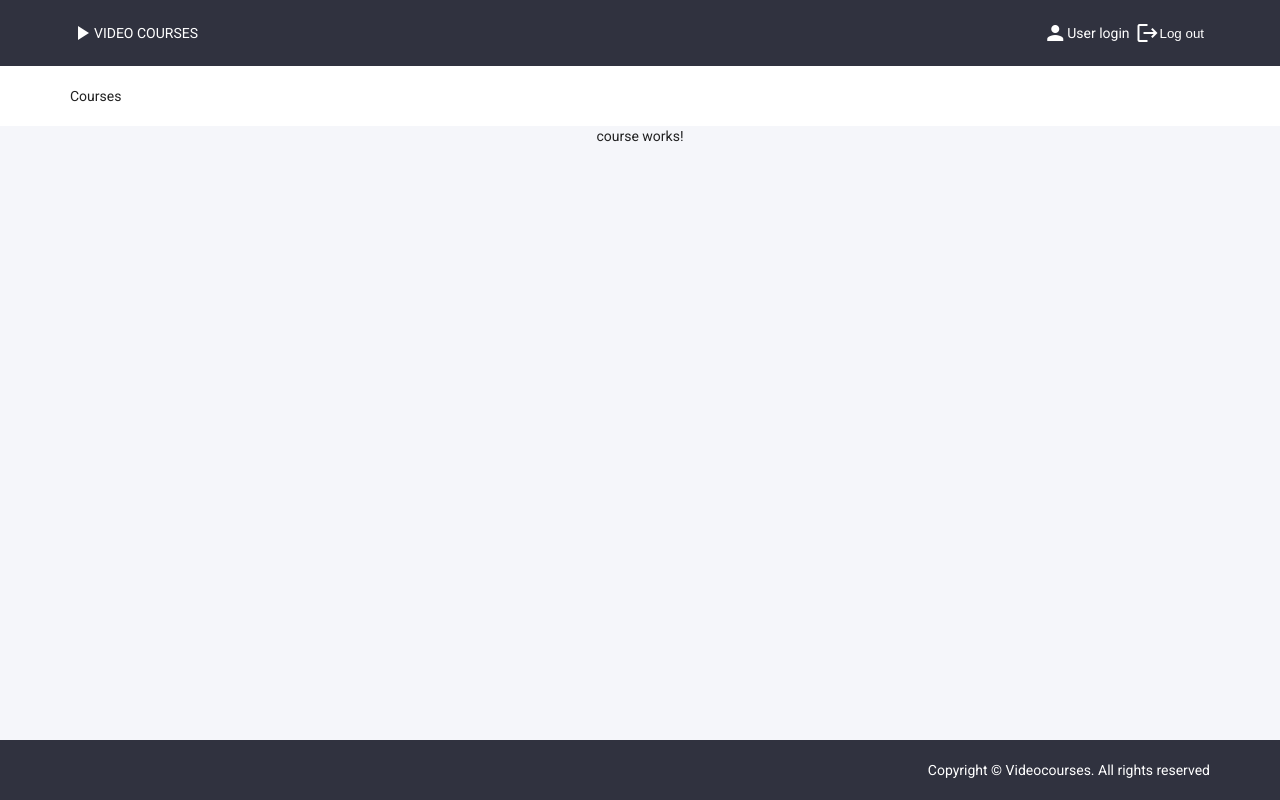
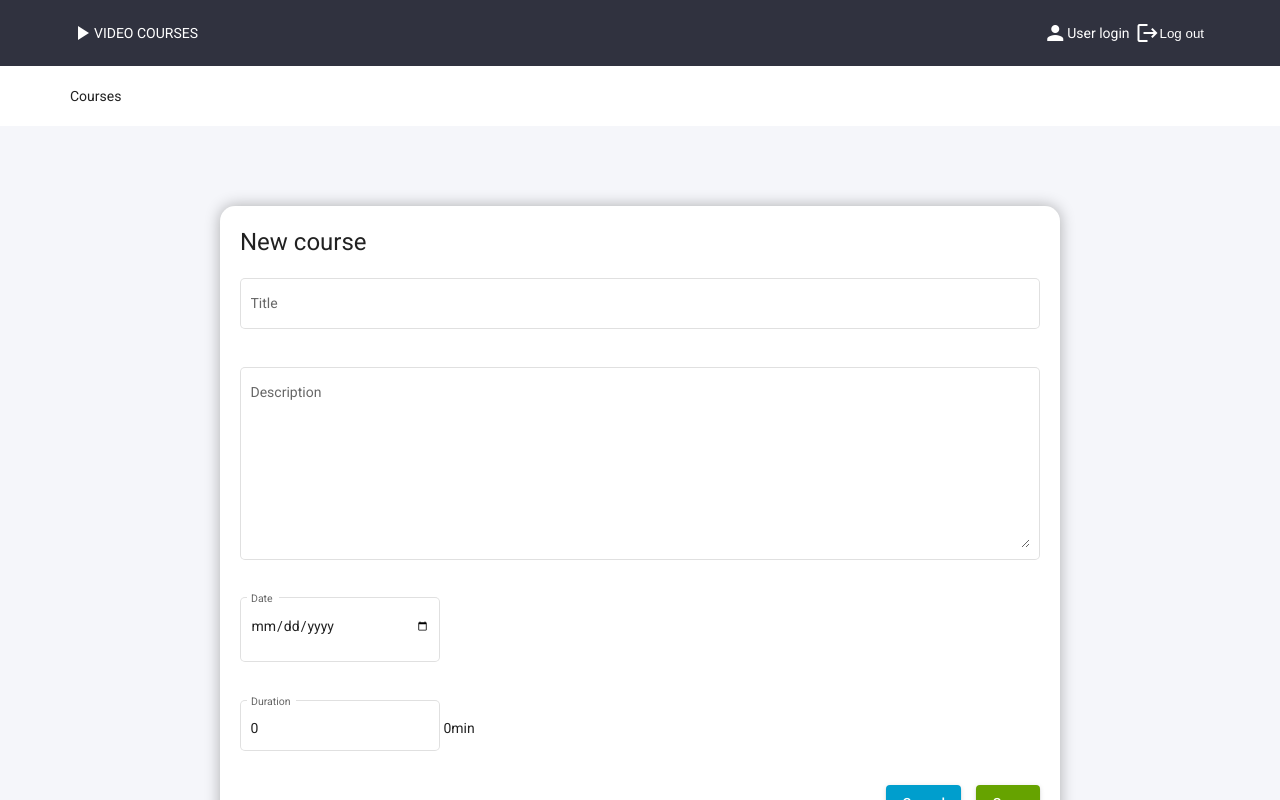
Before and after one commit to SlavikSurminskiy/courses-angular-app, an Angular app: page /courses/new in a window 1280 px wide. Built offline with nearby package versions, Linux system fonts and the light colour scheme.

Commit message:
hw-6/add page for creating course

```diff
--- a/src/app/app-routing.module.ts
+++ b/src/app/app-routing.module.ts
@@ -4,11 +4,13 @@ import { RouterModule, Routes } from '@angular/router';
 import { LoginComponent } from './components/login/login.component';
 import { CourseComponent } from './components/course/course.component';
 import { CoursesComponent } from './components/courses/courses.component';
+import { AddCourseComponent } from './components/add-course/add-course.component';
 
 const routes: Routes = [
   { path: '', redirectTo: 'courses', pathMatch: 'full' },
   { path: 'login', component: LoginComponent },
   { path: 'courses', component: CoursesComponent },
+  { path: 'courses/new', component: AddCourseComponent },
   { path: 'courses/:courseId', component: CourseComponent },
 ];
 
--- a/src/app/app.module.ts
+++ b/src/app/app.module.ts
@@ -12,6 +12,7 @@ import { FooterComponent } from './components/footer/footer.component';
 import { HeaderComponent } from './components/header/header.component';
 import { CourseComponent } from './components/course/course.component';
 import { CoursesComponent } from './components/courses/courses.component';
+import { AddCourseComponent } from './components/add-course/add-course.component';
 import { CourseCardComponent } from './components/course-card/course-card.component';
 import { CourseFormComponent } from './components/course-form/course-form.component';
 import { BreadcrumbsComponent } from './components/breadcrumbs/breadcrumbs.component';
@@ -41,6 +42,7 @@ import { BrowserAnimationsModule } from '@angular/platform-browser/animations';
     HeaderComponent,
     CourseComponent,
     CoursesComponent,
+    AddCourseComponent,
     CourseCardComponent,
     CourseFormComponent,
     BreadcrumbsComponent,
--- /dev/null
+++ b/src/app/components/add-course/add-course.component.html
@@ -0,0 +1,7 @@
+<app-course-form
+  [title]="course.title"
+  [description]="course.description"
+  [duration]="course.duration"
+  [creationDate]="course.creationDate"
+  (saveCourse)="onSaveCourse($event)"
+></app-course-form>
--- /dev/null
+++ b/src/app/components/add-course/add-course.component.ts
@@ -0,0 +1,31 @@
+import { Component } from '@angular/core';
+import { Router } from '@angular/router';
+
+import { CoursesService } from '../../services/courses/courses.service';
+import { CourseUpdate, ICourse } from '../../shared/models/course.model';
+
+@Component({
+  selector: 'app-add-course',
+  templateUrl: './add-course.component.html',
+  styleUrls: ['./add-course.component.scss']
+})
+export class AddCourseComponent {
+  course: ICourse = {
+    id: '',
+    title: '',
+    duration: 0,
+    topRated: false,
+    description: '',
+    creationDate: '',
+  };
+
+  constructor(
+    private _router: Router,
+    private _coursesService: CoursesService,
+  ) {}
+
+  onSaveCourse(course: CourseUpdate): void {
+    this._coursesService.addCourse({...course, id: Date.now().toString()});
+    this._router.navigate(['../']);
+  }
+}
--- a/src/app/components/courses/courses.component.html
+++ b/src/app/components/courses/courses.component.html
@@ -17,9 +17,9 @@
   </div>
 
   <div class="courses__add">
-    <button mat-raised-button color="accent">
+    <a [routerLink]="['new']" mat-raised-button color="accent">
       <mat-icon>add</mat-icon> Add
-    </button>
+    </a>
   </div>
 
   <app-course-card
--- a/src/app/components/courses/courses.component.scss
+++ b/src/app/components/courses/courses.component.scss
@@ -2,7 +2,7 @@
 @import "src/styles/mixins";
 
 .courses {
-  min-width: 80vw;
+  min-width: 80%;
 
   &__search {
     display: flex;
```
Also changed, not shown: src/app/components/add-course/add-course.component.scss (added), 1 other file (tests, documents, lock files or other folders).
